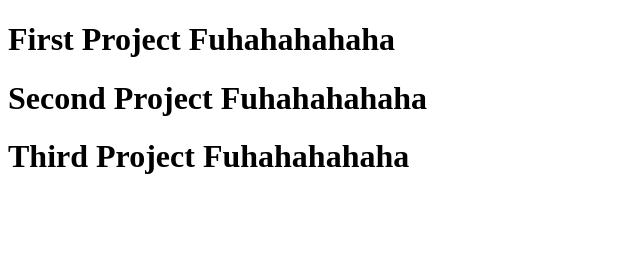
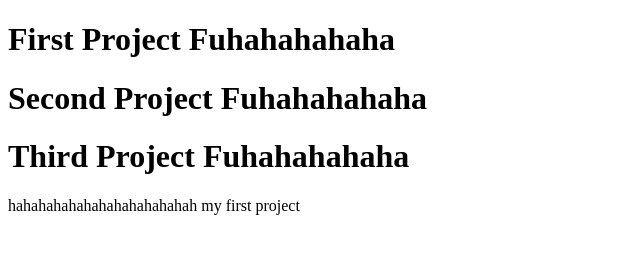
Before and after one commit to aggie4/FirstProject, a plain HTML site: page First/index.html in a window 1280 px wide. Shown: the whole page, without its empty margins (0-640 px from the left). Drawn offline with Linux system fonts and the light colour scheme.

Commit message:
First Commit

```diff
--- a/First/index.html
+++ b/First/index.html
@@ -12,7 +12,10 @@
     <h1>Second Project Fuhahahahaha</h1>
     <h1>Third Project Fuhahahahaha</h1>
     <header></header>
-    <main></main>
+    <main>
+        hahahahahahahahahahahahah
+        my first project
+    </main>
     <footer></footer>
     <script src="./main.js"></script>
 </body>
```
